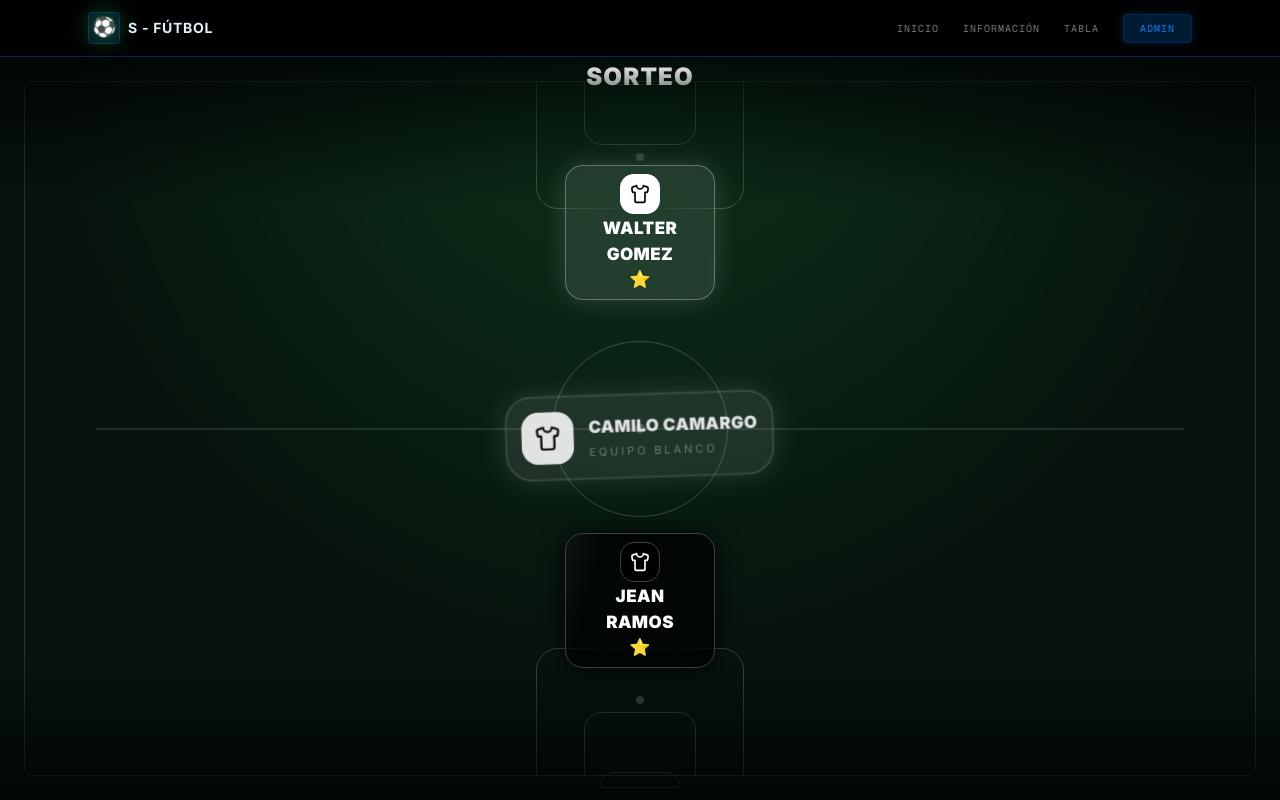
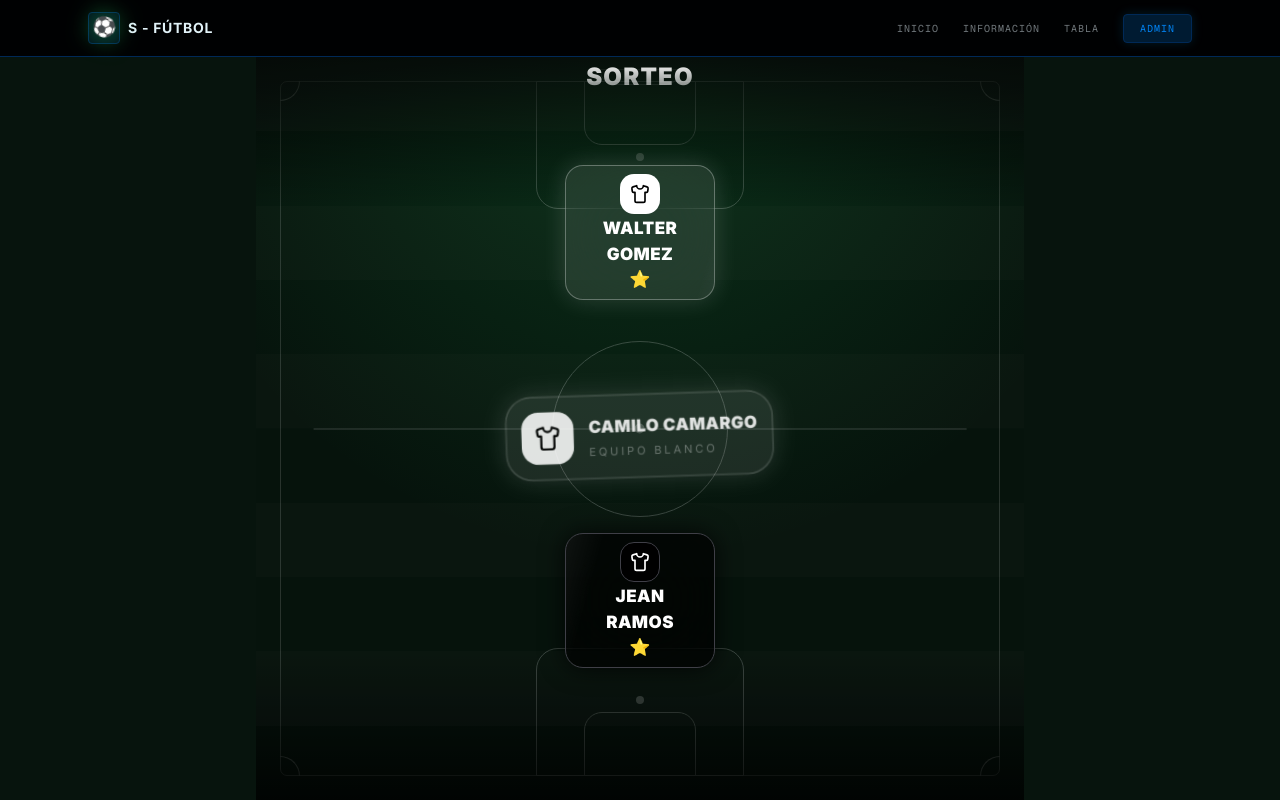
Before and after one commit to Wida7/s-futbol, a Next.js app: page /team-draw in a window 1280 px wide. Built offline with nearby package versions, Linux system fonts and the light colour scheme.

Commit message:
Estilado campo team-draw

```diff
--- a/app/team-draw/page.tsx
+++ b/app/team-draw/page.tsx
@@ -62,6 +62,8 @@ export default function SorteoPage() {
 				height: 'calc(100dvh - 57px)',
 			}}
 		>
+			{/* CONTENEDOR LIMITADO */}
+			<div className="sm:relative sm:mx-auto sm:h-full sm:w-full sm:max-w-3xl">
 				<FieldBackground />
 
 				<div className="relative z-10 flex h-full flex-col px-3 pt-1">
@@ -143,6 +145,7 @@ export default function SorteoPage() {
 
 					</div>
 				</div>
+			</div>
 		</main>
 	)
 }
--- a/components/draw/FieldBackground.tsx
+++ b/components/draw/FieldBackground.tsx
@@ -41,24 +41,37 @@ export function FieldBackground() {
 				{/* Arcos */}
 				<div className="absolute left-1/2 top-3 h-4 w-20 -translate-x-1/2 border border-white! rounded-b-xl" />
 
-				<div className="absolute bottom-3 left-1/2 h-4 w-20 -translate-x-1/2 border border-white! rounded-t-xl" />
+				{/* Arcos de corner */}
+				<div className="absolute left-6 top-6 h-5 w-5 rounded-br-full border-b border-r border-white!" />
+
+				<div className="absolute right-6 top-6 h-5 w-5 rounded-bl-full border-b border-l border-white!" />
+
+				<div className="absolute bottom-6 left-6 h-5 w-5 rounded-tr-full border-t border-r border-white!" />
+
+				<div className="absolute bottom-6 right-6 h-5 w-5 rounded-tl-full border-t border-l border-white!" />
+
+
 			</div>
 
 			{/* Gradiente oscuro cinematográfico */}
 			<div className="absolute inset-0 bg-[linear-gradient(to_bottom,rgba(0,0,0,0.75),transparent_20%,transparent_80%,rgba(0,0,0,0.75))]" />
 
-			{/* Líneas de césped */}
-			{/* 			<div className="absolute inset-0 opacity-[0.04]">
-				{Array.from({ length: 18 }).map((_, i) => (
+			{/* Franjas de césped */}
+			<div className="absolute inset-0 overflow-hidden opacity-[0.08]">
+				{Array.from({ length: 10 }).map((_, i) => (
 					<div
 						key={i}
-						className="absolute left-0 right-0 h-[5%] bg-white"
+						className={`absolute left-0 right-0 ${i % 2 === 0
+							? 'bg-white/15'
+							: 'bg-black/30'
+							}`}
 						style={{
-							top: `${i * 6}%`
+							top: `${i * 10}%`,
+							height: '10%',
 						}}
 					/>
 				))}
-			</div> */}
+			</div>
 		</>
 	)
 }
```
Lines whose indentation alone changed are shown as unchanged.
